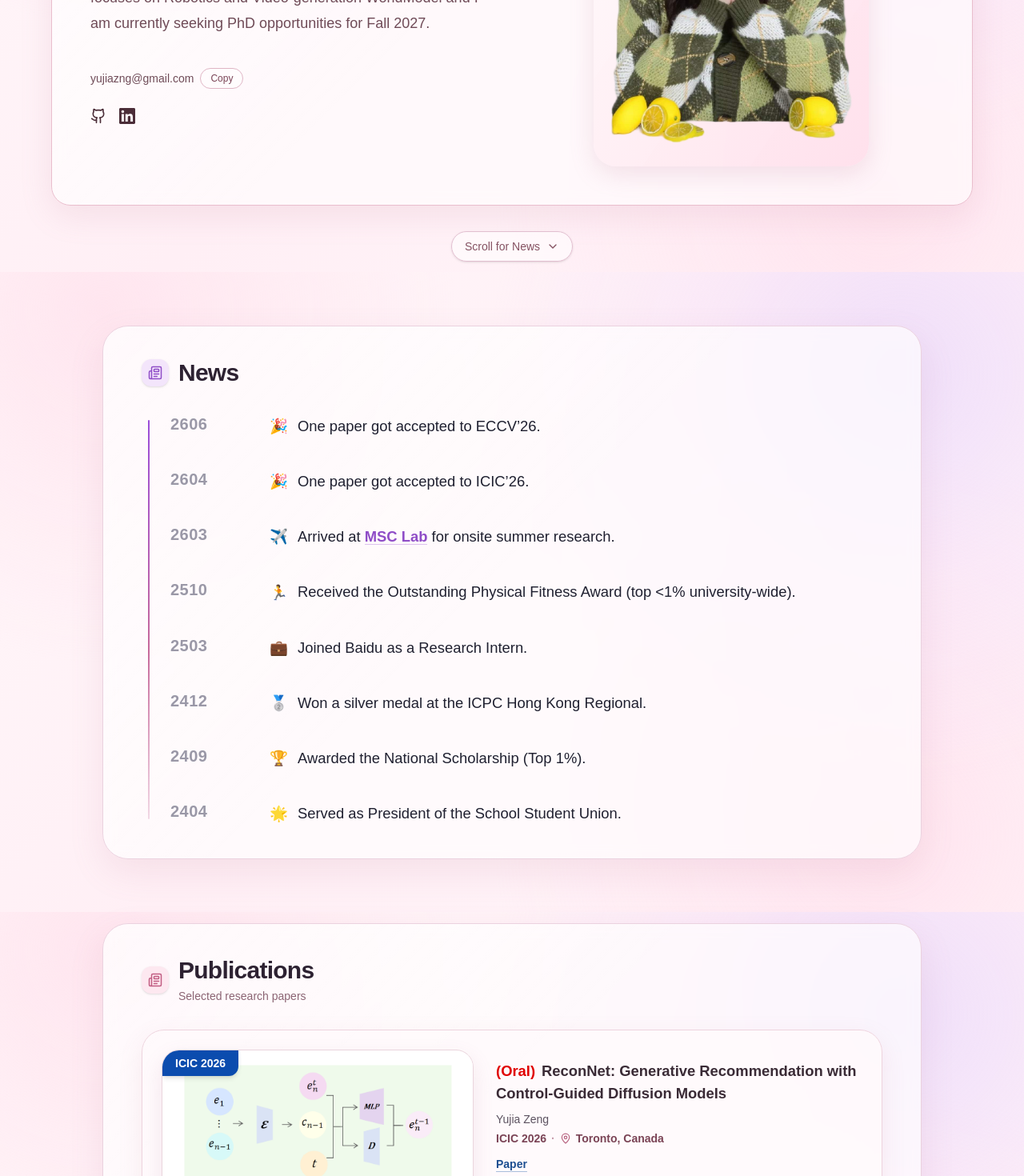
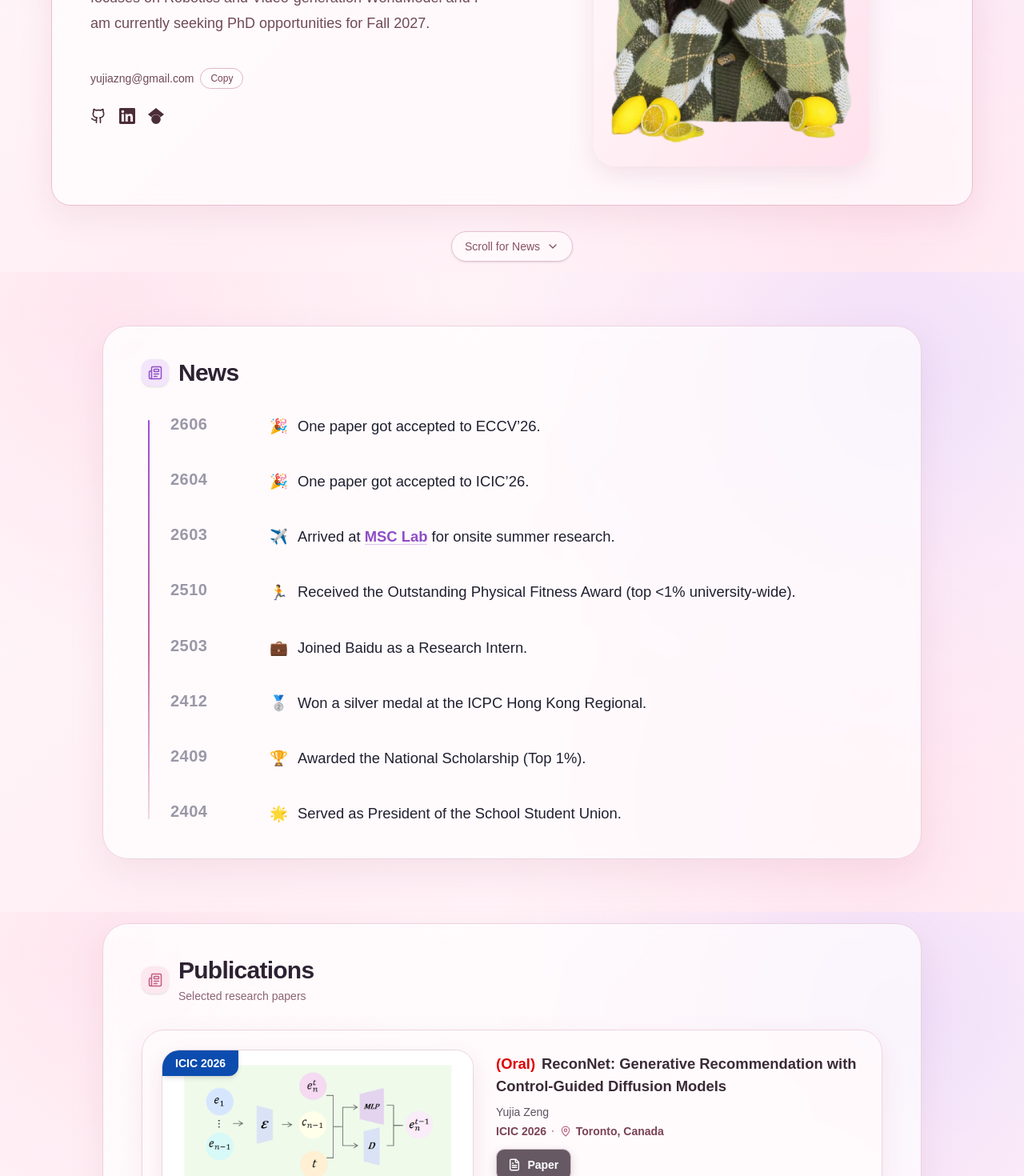
Before and after one commit to zyjOrz/zyjOrz.github.io, a Next.js app: page / in a window 1280 px wide. Shown: the part 460-1930 px from the top of the page at 80% size. Built offline with nearby package versions, Linux system fonts and the light colour scheme.

Commit message:
google_scholar

```diff
--- a/app/globals.css
+++ b/app/globals.css
@@ -237,6 +237,51 @@ body {
   border-color: #daa9bc;
   background: rgba(255, 255, 255, 0.82);
   box-shadow: 0 10px 26px rgba(165, 91, 120, 0.12);
+}
+
+.paper-link-button {
+  display: inline-flex;
+  align-items: center;
+  justify-content: center;
+  gap: 0.5rem;
+  min-height: 2.5rem;
+  padding: 0.5rem 0.9rem;
+  border: 1px solid #d7c3cc;
+  border-radius: 0.65rem;
+  background: #665963;
+  color: #ffffff;
+  font-size: 0.875rem;
+  font-weight: 650;
+  line-height: 1;
+  text-decoration: none;
+  white-space: nowrap;
+  box-shadow: 0 4px 12px rgba(76, 53, 64, 0.18);
+  transition:
+    transform 220ms ease,
+    border-color 220ms ease,
+    background-color 220ms ease,
+    box-shadow 220ms ease;
+}
+
+.paper-link-button svg {
+  flex: 0 0 auto;
+  transition: transform 220ms ease;
+}
+
+.paper-link-button:hover {
+  transform: translateY(-2px);
+  border-color: #b8879b;
+  background: #51454e;
+  color: #ffffff;
+  box-shadow: 0 9px 20px rgba(76, 53, 64, 0.23);
+}
+
+.paper-link-button:hover svg {
+  transform: translateY(-1px);
+}
+
+.paper-link-button:active {
+  transform: translateY(0);
 }
 
 .portrait-card {
--- a/app/page.tsx
+++ b/app/page.tsx
@@ -2,12 +2,13 @@ import Image from 'next/image';
 import {
   Award,
   ChevronDown,
+  FileText,
   Github,
   GraduationCap,
   MapPin,
   Newspaper,
 } from 'lucide-react';
-import { SiLinkedin } from 'react-icons/si';
+import { SiGooglescholar, SiLinkedin } from 'react-icons/si';
 import CopyEmailButton from './CopyEmailButton';
 import NewsTimeline from './NewsTimeline';
 import TopNav from './TopNav';
@@ -36,6 +37,15 @@ function SocialLinks() {
           className="transition hover:opacity-70"
         >
           <SiLinkedin size={20} />
+        </a>
+        <a
+          href="https://scholar.google.com/citations?hl=zh-CN&user=Uu-610EAAAAJ"
+          target="_blank"
+          rel="noopener noreferrer"
+          aria-label="Google Scholar"
+          className="transition hover:opacity-70"
+        >
+          <SiGooglescholar size={20} />
         </a>
       </div>
     </div>
@@ -184,9 +194,11 @@ function PublicationSection() {
                   href={paper.paperUrl}
                   target="_blank"
                   rel="noopener noreferrer"
-                  className="text-[#1d4f91] underline decoration-[#a9bddb] underline-offset-4 transition hover:text-[#143d72]"
+                  className="paper-link-button"
+                  aria-label={`Open ${paper.title} paper`}
                 >
-                  Paper
+                  <FileText size={16} strokeWidth={2.2} aria-hidden="true" />
+                  <span>Paper</span>
                 </a>
               </div>
 
--- a/app/publication/page.tsx
+++ b/app/publication/page.tsx
@@ -1,5 +1,5 @@
 import Image from "next/image";
-import { ArrowLeft } from "lucide-react";
+import { ArrowLeft, FileText } from "lucide-react";
 
 const publications = [
   {
@@ -67,9 +67,11 @@ export default function PublicationPage() {
                       href={paper.paperUrl}
                       target="_blank"
                       rel="noopener noreferrer"
-                      className="text-[#1d4f91] underline decoration-[#a9bddb] underline-offset-4 transition hover:text-[#143d72]"
+                      className="paper-link-button"
+                      aria-label={`Open ${paper.title} paper`}
                     >
-                      Paper
+                      <FileText size={16} strokeWidth={2.2} aria-hidden="true" />
+                      <span>Paper</span>
                     </a>
                     <span className="text-[#8d6673]">|</span>
                     <span className="text-[#1d4f91] underline decoration-[#a9bddb] underline-offset-4" aria-disabled="true">
```
